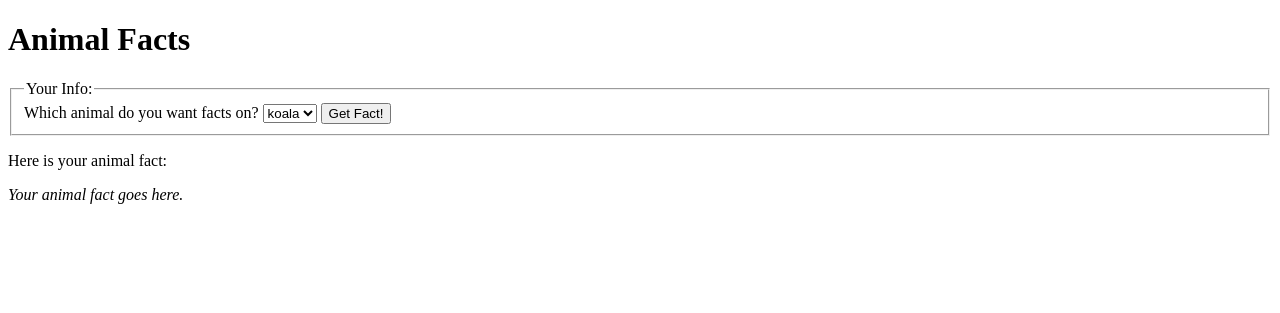
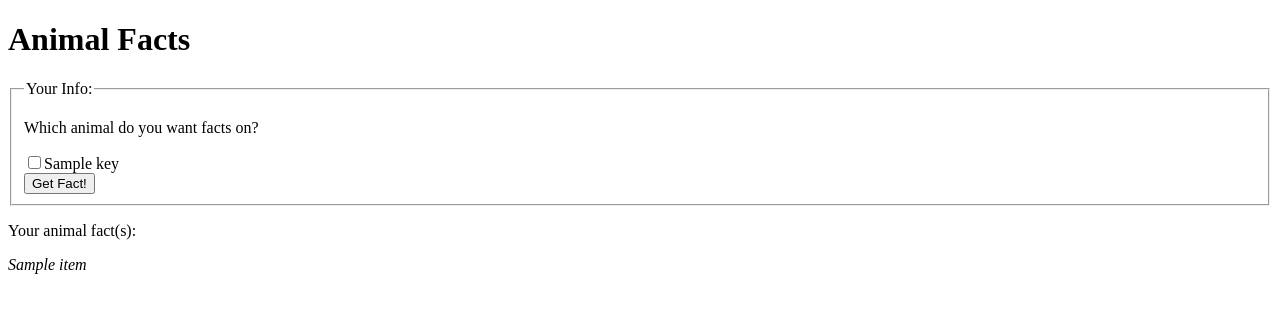
Before and after one commit to NYTLAIT/ACS-1710-Homework-3, a Flask app: template templates/animal_facts.html in a window 1280 px wide. Shown: the top 313 px of the page. Run offline with Flask 3, Linux system fonts and the light colour scheme; the template is opened without the code that fills it: most values are stand-ins (such as "Sample title", 1, 10 or a date in 2020).

Commit message:
Started animal facts challenege, stuck on creating a list from another list whose items are cherry picked

```diff
--- a/app.py
+++ b/app.py
@@ -86,11 +86,12 @@ animal_to_fact = {
 @app.route('/animal_facts')
 def animal_facts():
     """Show a form to choose an animal and receive facts."""
-
     # TODO: Collect the form data and save as variables
 
     context = {
         # TODO: Enter your context variables here for:
+        'animal_to_fact': animal_to_fact,
+        'animal_facts': animal_to_fact.getsist(request.args.getlist('animal'), "")
         # - the list of all animals (get from animal_to_fact)
         # - the chosen animal fact (may be None if the user hasn't filled out the form yet)
     }
--- a/templates/animal_facts.html
+++ b/templates/animal_facts.html
@@ -10,15 +10,13 @@ Animal Facts
     <fieldset>
         <legend>Your Info:</legend>
 
-        <label>
-            Which animal do you want facts on?
-
-            <!-- TODO: Use a for loop to show one option element for each
-                animal. -->
-            <select name="animal">
-                <option value="koala">koala</option>
-            </select>
-        </label>
+            <p>Which animal do you want facts on?</p>
+                {% for key in animal_to_fact %}
+                    <label>
+                        <input type="checkbox" name="animal" value="{{key}}">{{key}}
+                        <br>
+                    </label>
+                {% endfor %}
 
         <input type="submit" value="Get Fact!">
     </fieldset>
@@ -29,11 +27,12 @@ Animal Facts
 
 <section id="form_results">
     <p>
-        Here is your animal fact:
+        Your animal fact(s):
     </p>
-    <p>
-        <em>Your animal fact goes here.</em>
-    </p>
+    {% for item in animal_facts %}
+        <p><em>{{item}}</em></p>
+    {% endfor %}
+
 </section>
 
 {% endblock %}
```
